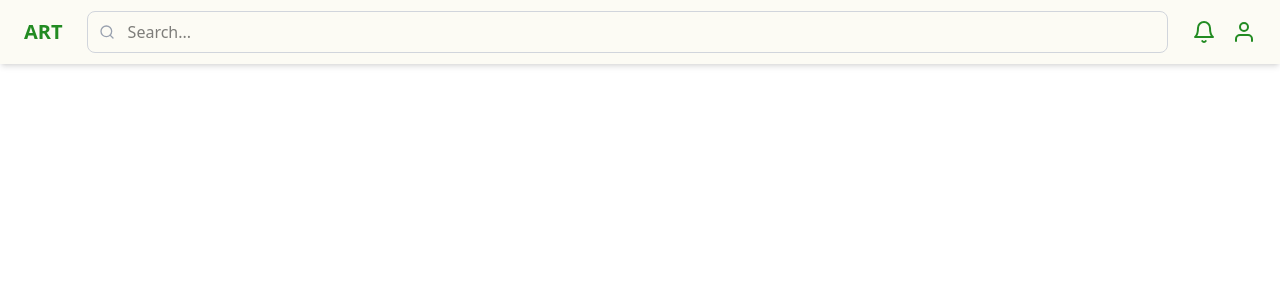
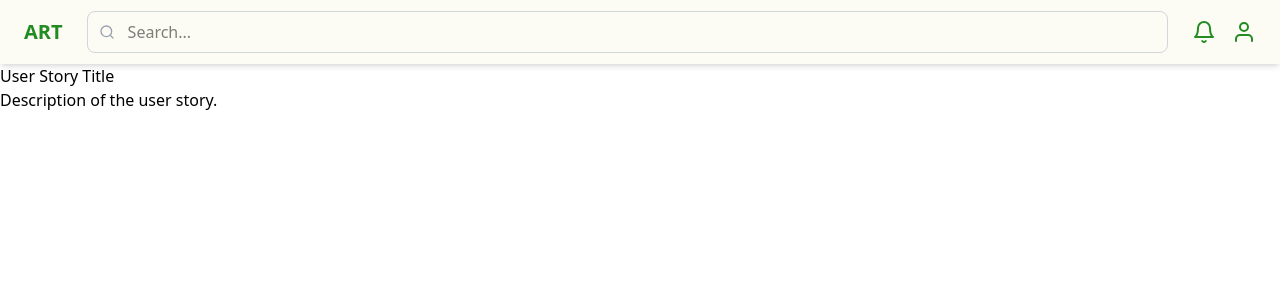
Before and after one commit to Bradw91/agile-requirements-tracker, a React (Vite) app in the folder frontend/: page / in a window 1280 px wide. Shown: the top 300 px of the page. Built offline with nearby package versions, Linux system fonts and the light colour scheme.

Commit message:
added file structure for future components

```diff
--- a/frontend/src/App.tsx
+++ b/frontend/src/App.tsx
@@ -1,10 +1,12 @@
 import "./index.css";
-import Header from "./components/Header";
+import Header from "./components/Header/Header";
+import UserStoryCard from "./components/WorkItemManagement/UserStoryCard";
 
 function App() {
   return (
     <>
       <Header />
+      <UserStoryCard />
     </>
   );
 }
--- /dev/null
+++ b/frontend/src/components/WorkItemManagement/Backlog.tsx
@@ -0,0 +1,12 @@
+import React from "react";
+
+const Backlog: React.FC = () => {
+  return (
+    <div>
+      <h2>Backlog</h2>
+      <p>List of user stories in the backlog.</p>
+    </div>
+  );
+};
+
+export default Backlog;
--- /dev/null
+++ b/frontend/src/components/WorkItemManagement/ScrumBoard.tsx
@@ -0,0 +1,12 @@
+import React from "react";
+
+const ScrumBoard: React.FC = () => {
+  return (
+    <div>
+      <h2>Scrum Board</h2>
+      <p>List of user stories in the current sprint.</p>
+    </div>
+  );
+};
+
+export default ScrumBoard;
--- /dev/null
+++ b/frontend/src/components/WorkItemManagement/UserStoryCard.tsx
@@ -0,0 +1,12 @@
+import React from "react";
+
+const UserStoryCard: React.FC = () => {
+  return (
+    <div>
+      <h2>User Story Title</h2>
+      <p>Description of the user story.</p>
+    </div>
+  );
+};
+
+export default UserStoryCard;
--- /dev/null
+++ b/frontend/src/components/WorkItemManagement/WorkItemEditPopUp.tsx
@@ -0,0 +1,22 @@
+import React from "react";
+
+const WorkItemEditPopUp: React.FC = () => {
+  return (
+    <div>
+      <h2>Edit Work Item</h2>
+      <form>
+        <label>
+          Title:
+          <input type="text" name="title" />
+        </label>
+        <label>
+          Description:
+          <textarea name="description" />
+        </label>
+        <button type="submit">Save</button>
+      </form>
+    </div>
+  );
+};
+
+export default WorkItemEditPopUp;
```
Also changed, not shown: frontend/src/components/Header/Header.tsx (renamed from frontend/src/components/Header.tsx), frontend/src/components/Header/Notifications.tsx (added), frontend/src/components/Header/Settings.tsx (added), frontend/src/components/Header/UserOptions.tsx (added), 1 other file (tests, documents, lock files or other folders).
